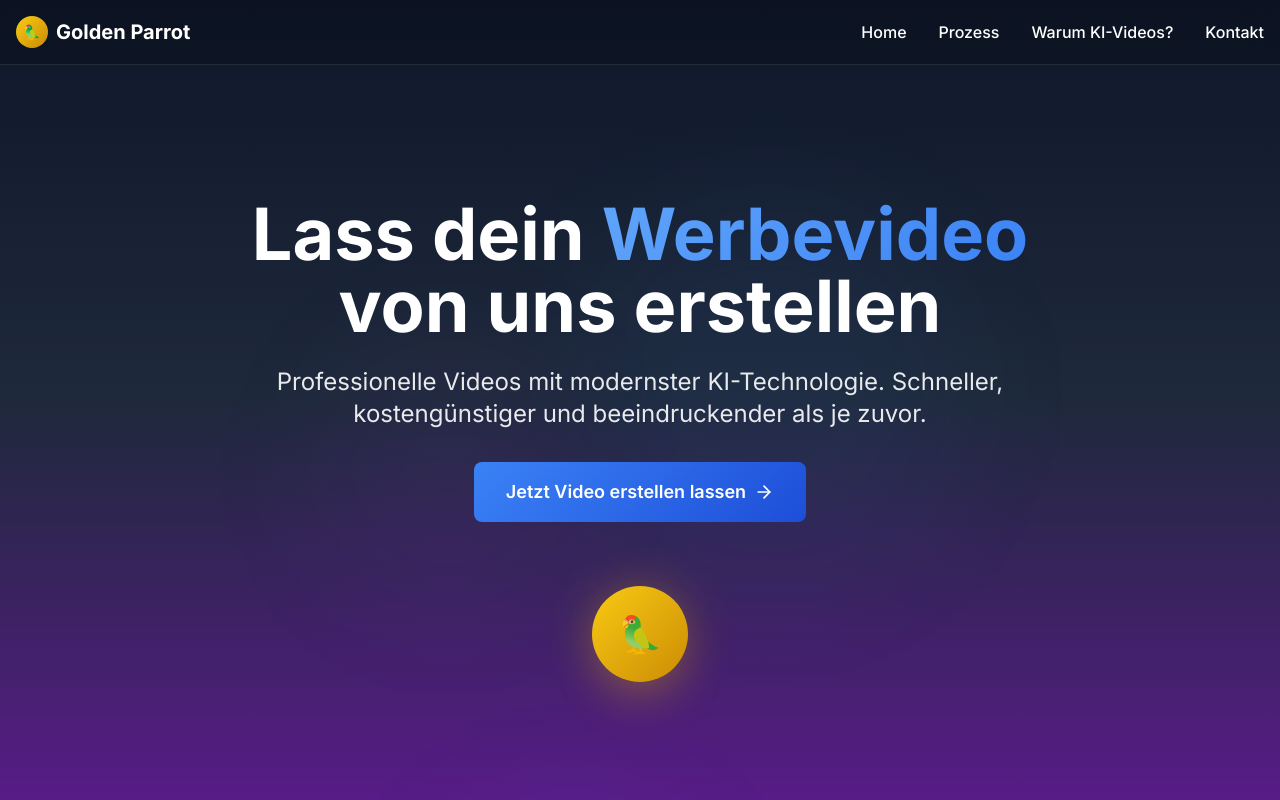
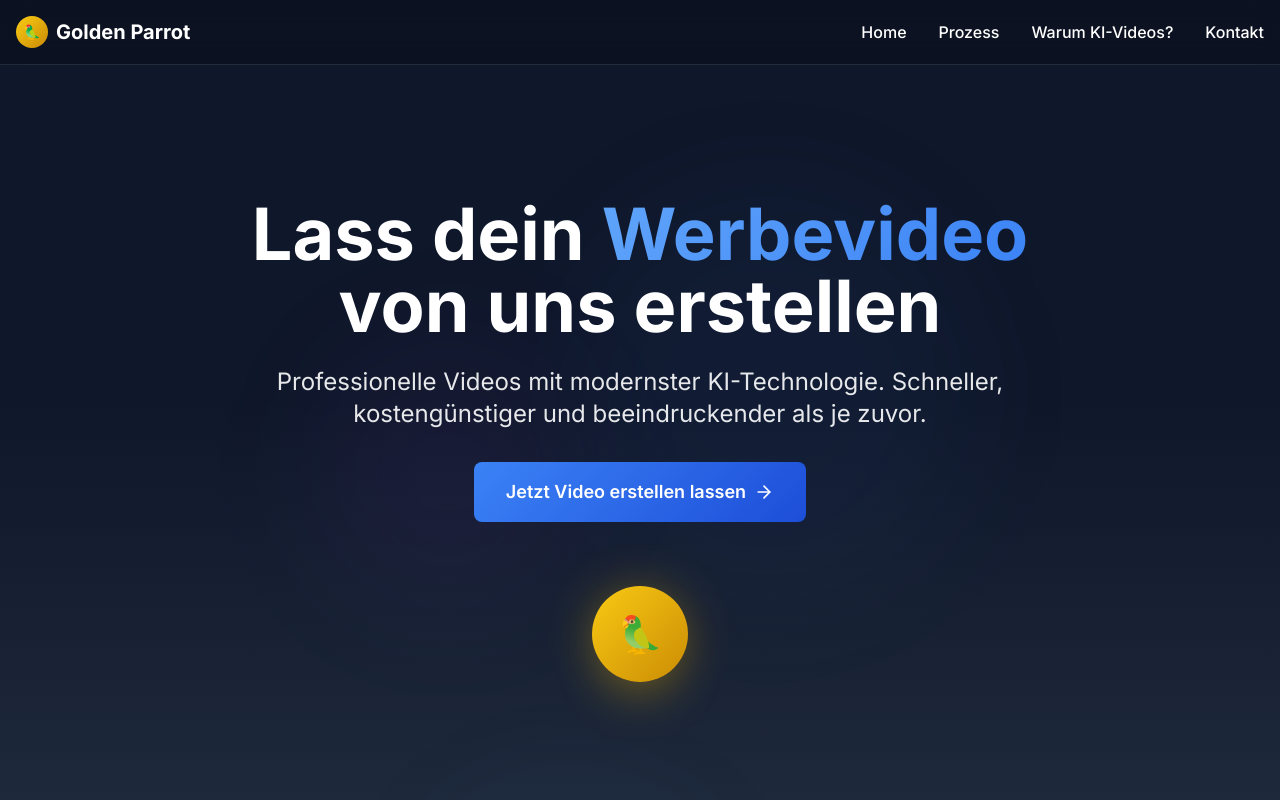
Before and after one commit to coding-horstmann/golden-parrot, a React (Vite) app: page / in a window 1280 px wide. Shown: the top 800 px of the page. Built offline with nearby package versions, Linux system fonts and the light colour scheme.

Commit message:
Refactor: Reduce purple in background gradient
Adjusted the background gradient to use less purple and more dark blue/black tones for a more balanced aesthetic.

```diff
--- a/src/pages/Index.tsx
+++ b/src/pages/Index.tsx
@@ -11,7 +11,7 @@ const Index = () => {
   return (
     <div className="min-h-screen font-inter relative">
       {/* Unified gradient background for entire page */}
-      <div className="fixed inset-0 bg-gradient-to-b from-slate-900 via-black via-slate-800 via-slate-700 to-purple-900 -z-10"></div>
+      <div className="fixed inset-0 bg-gradient-to-b from-slate-900 via-black via-slate-800 via-slate-900 to-slate-800 -z-10"></div>
 
       <Header />
       <HeroSection />
```
